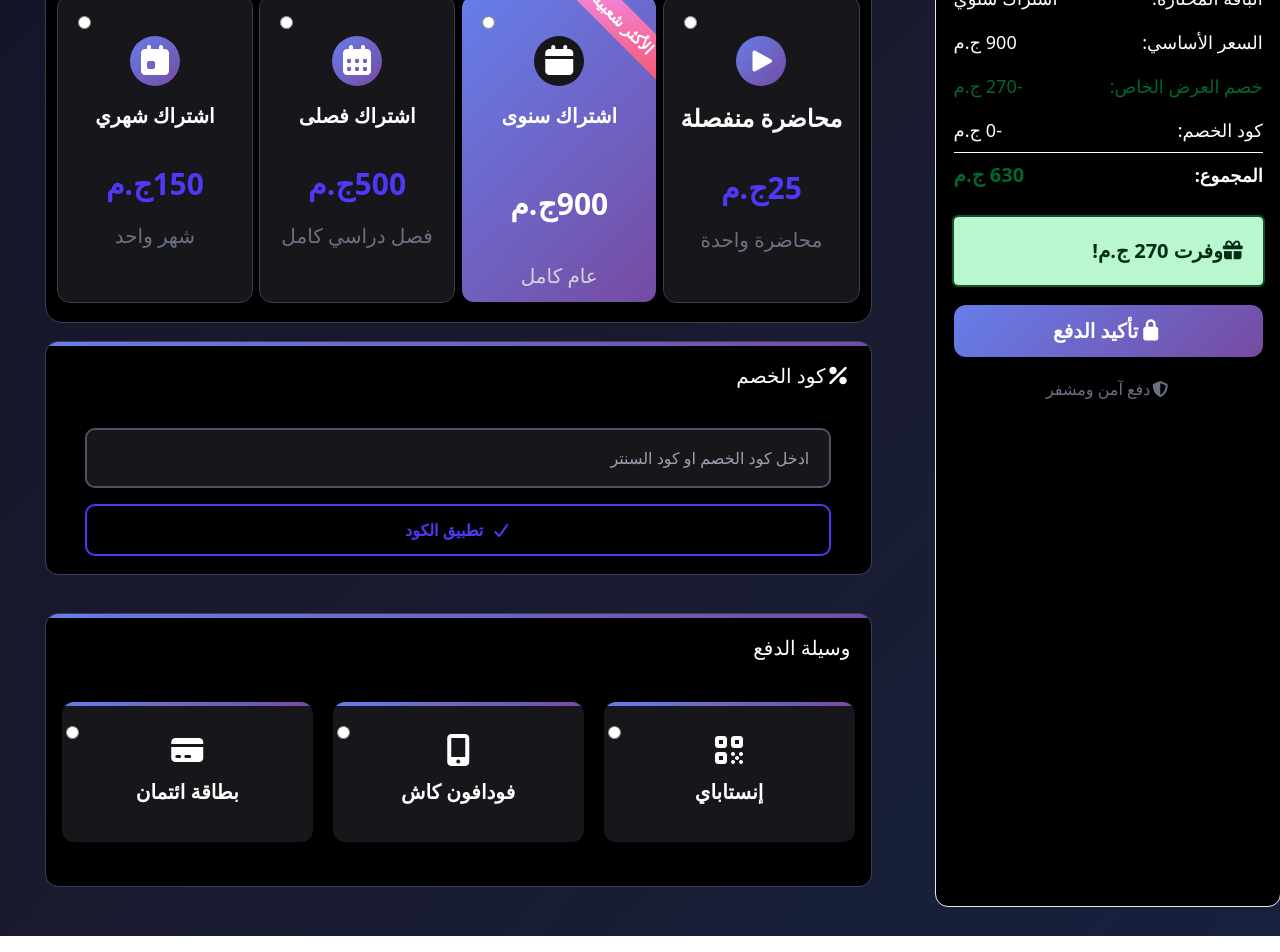
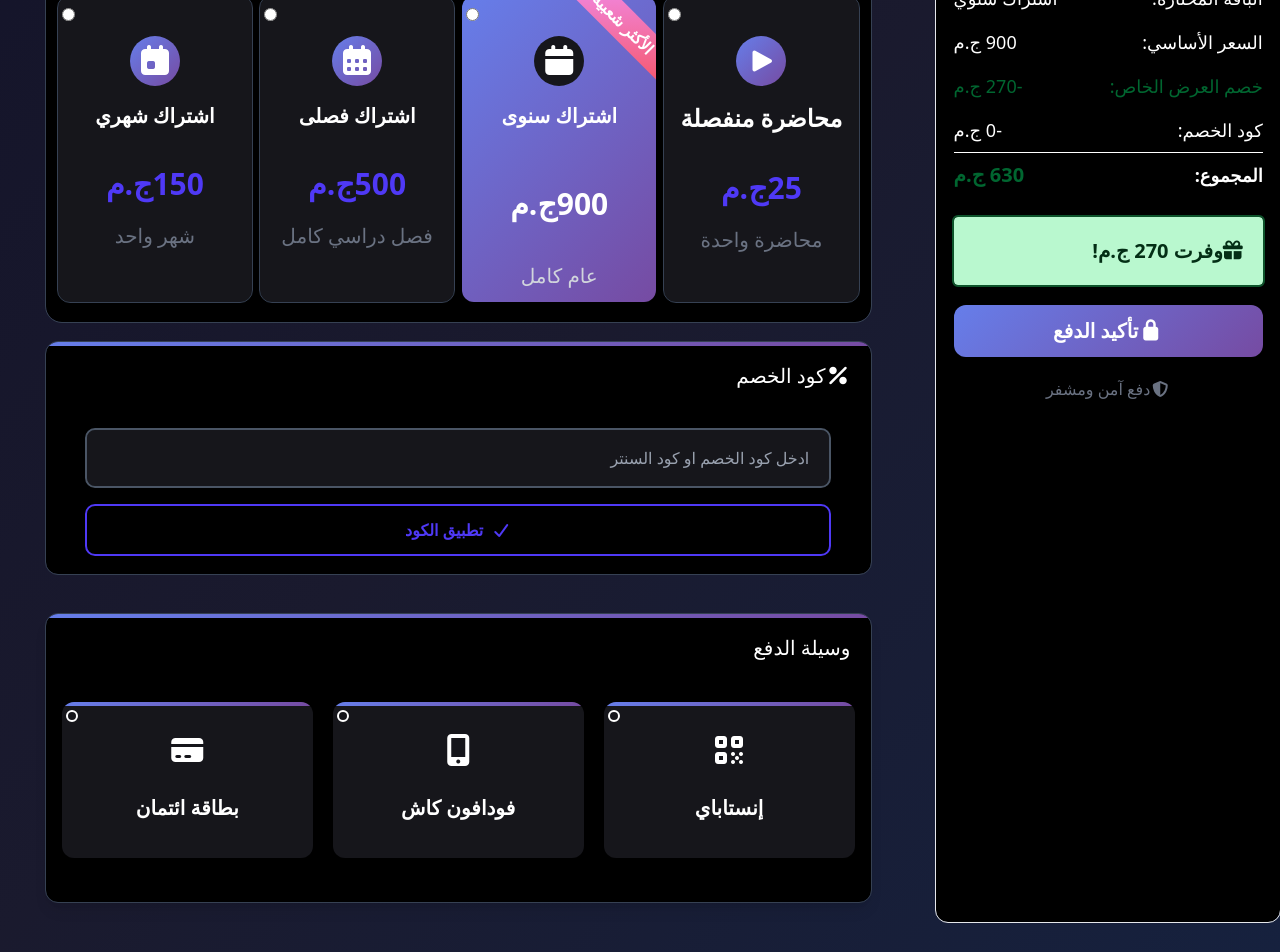
Before and after one commit to Mudzzo/edu-platfrom-test-1, a React (Vite) app: page /check in a window 1280 px wide. Shown: the part 357-1309 px from the top of the page. Built offline with nearby package versions, Linux system fonts and the light colour scheme; no server answers.

Commit message:
تعديل الكروت وتحديث ملخص الطلب بناءً على الاختيار

```diff
--- a/src/pages/check/Check.tsx
+++ b/src/pages/check/Check.tsx
@@ -1,9 +1,20 @@
 import React, { useEffect } from 'react';
+import { useState } from 'react';
 import './check.css';
 import { motion } from 'framer-motion';
 import '@fortawesome/fontawesome-free/css/all.min.css';
 
 const Check: React.FC = () => {
+  const [selectedOption, setSelectedOption] = useState('');
+  const [selectedPlanId, setSelectedPlanId] = useState('');
+
+  const options = [
+    { id: 'credit-card', label: 'بطاقة ائتمان', icon: 'credit-card' },
+    { id: 'mobile-alt', label: 'فودافون كاش', icon: 'mobile-alt' },
+    { id: 'qrcode', label: 'إنستاباي', icon: 'qrcode' },
+  ];
+
+
   useEffect(() => {
     window.scrollTo({ top: 5, behavior: 'smooth' });
   }, []);
@@ -35,9 +46,23 @@ const Check: React.FC = () => {
           </div>
 
           <div className="row px-3 grid grid-cols-1 md:grid-cols-2 lg:grid-cols-4 gap-2 shadow-2xl  ">
-            <div className="inner  overflow-hidden outline-1 outline-gray-700   relative text-center py-10  rounded-xl custom-translate-up transition-all main-color  hover:shadow-lg hover:shadow-indigo-500">
-              <div className='card-top-line'></div>
-              <label><input type="radio" name="payment" className="absolute top-5 left-5" /></label>
+     <div
+  onClick={() => setSelectedPlanId('monthly')}
+  className={`inner overflow-hidden outline-1 outline-gray-700 relative text-center py-10 rounded-xl custom-translate-up transition-all main-color hover:shadow-lg hover:shadow-indigo-500 cursor-pointer ${
+    selectedPlanId === 'monthly' ? 'ring-2 ring-indigo-500' : ''
+  }`}
+>
+  <div className="card-top-line"></div>
+  <label>
+    <input
+      type="radio"
+      name="payment"
+      value="monthly"
+      checked={selectedPlanId === 'monthly'}
+      onChange={() => setSelectedPlanId('monthly')}
+      className="absolute top-3 left-1"
+    />
+  </label>
 
   <div className="w-[50px] h-[50px] mx-auto rounded-full flex items-center justify-center year">
     <i className="fas fa-calendar-day fa-2xl main-text"></i>
@@ -49,10 +74,23 @@ const Check: React.FC = () => {
   </div>
   <p className="text-gray-500 text-xl">شهر واحد</p>
 </div>
-
-            <div className="inner relative overflow-hidden outline-1 outline-gray-700  relative text-center py-10  rounded-xl custom-translate-up transition-all main-color shadow-lg hover:shadow-lg hover:shadow-indigo-500">
-              <div className='card-top-line'></div>
-              <label><input type="radio" name="payment" className="absolute top-5 left-5" /></label>
+<div
+  onClick={() => setSelectedPlanId('semester')}
+  className={`inner relative overflow-hidden outline-1 outline-gray-700 text-center py-10 rounded-xl custom-translate-up transition-all main-color shadow-lg hover:shadow-indigo-500 cursor-pointer ${
+    selectedPlanId === 'semester' ? 'ring-2 ring-indigo-500' : ''
+  }`}
+>
+  <div className="card-top-line"></div>
+  <label>
+    <input
+      type="radio"
+      name="payment"
+      value="semester"
+      checked={selectedPlanId === 'semester'}
+      onChange={() => setSelectedPlanId('semester')}
+      className="absolute top-3 left-1"
+    />
+  </label>
 
   <div className="w-[50px] h-[50px] mx-auto rounded-full flex items-center justify-center year">
     <i className="fas fa-calendar-alt fa-2xl main-text"></i>
@@ -64,13 +102,28 @@ const Check: React.FC = () => {
   </div>
   <p className="text-gray-500 text-xl">فصل دراسي كامل</p>
 </div>
+<div
+  onClick={() => setSelectedPlanId('yearly')}
+  className={`inner year relative overflow-hidden shadow-gray-400 hover:scale-95 text-center pt-10 rounded-xl bg-white hover:translate-y-[-5px] transition hover:shadow-3xl hover:shadow-gray-300 cursor-pointer ${
+    selectedPlanId === 'yearly' ? 'ring-2 ring-indigo-500' : ''
+  }`}
+>
+  <div className="absolute top-[12px] right-[-38px] card text-white rotate-45 py-1 font-bold px-8">
+    الأكثر شعبية
+  </div>
+  <label>
+    <input
+      type="radio"
+      name="payment"
+      value="yearly"
+      checked={selectedPlanId === 'yearly'}
+      onChange={() => setSelectedPlanId('yearly')}
+       className="absolute top-3 left-1"
+    />
+  </label>
 
-            <div className="inner year relative overflow-hidden shadow-gray-400 hover:scale-95 text-center pt-10 rounded-xl bg-white hover:translate-y-[-5px] transition hover:shadow-3xl hover:shadow-gray-300">
-              <div className="absolute top-[12px] right-[-38px] card text-white rotate-45 py-1 font-bold px-8">الأكثر شعبية</div>
-              <label><input type="radio" name="payment" className="absolute top-5 left-5" /></label>
-
-                 <div className="w-[50px] h-[50px] mx-auto rounded-full flex items-center justify-center main-color ">
-       <i className="fas fa-calendar fa-2xl text-white  "></i>
+  <div className="w-[50px] h-[50px] mx-auto rounded-full flex items-center justify-center main-color">
+    <i className="fas fa-calendar fa-2xl text-white"></i>
   </div>
   <h4 dir="auto" className="text-xl font-bold my-4 text-white">اشتراك سنوى</h4>
   <div className="pt-10">
@@ -79,11 +132,25 @@ const Check: React.FC = () => {
   </div>
   <p className="text-gray-300 mb-3 pt-10 text-xl">عام كامل</p>
 </div>
+<div
+  onClick={() => setSelectedPlanId('single')}
+  className={`inner relative overflow-hidden outline-1 outline-gray-700 text-center py-10 rounded-xl custom-translate-up transition-all main-color hover:shadow-lg hover:shadow-indigo-500 cursor-pointer ${
+    selectedPlanId === 'single' ? 'ring-2 ring-indigo-500' : ''
+  }`}
+>
+  <div className="card-top-line"></div>
+  <label>
+    <input
+      type="radio"
+      name="payment"
+      value="single"
+      checked={selectedPlanId === 'single'}
+      onChange={() => setSelectedPlanId('single')}
+    className="absolute top-3 left-1"
+    />
+  </label>
 
-            <div className="inner relative overflow-hidden outline-1 outline-gray-700   text-center py-10  rounded-xl custom-translate-up transition-all main-color hover:shadow-lg hover:shadow-indigo-500">
-                <div className='card-top-line'></div>
-              <label><input type="radio" name="payment" className="absolute top-5 left-5" /></label>
-              <div className="w-[50px] h-[50px] mx-auto rounded-full flex items-center justify-center year ">
+  <div className="w-[50px] h-[50px] mx-auto rounded-full flex items-center justify-center year">
     <i className="fas fa-play fa-xl text-white"></i>
   </div>
   <h5 className="text-2xl font-bold my-4 main-text">محاضرة منفصلة</h5>
@@ -93,6 +160,7 @@ const Check: React.FC = () => {
   </div>
   <p className="text-gray-500 text-xl">محاضرة واحدة</p>
 </div>
+
           </div>
         </div>
 
@@ -109,32 +177,47 @@ const Check: React.FC = () => {
           </button>
         </div>
 
-      <div className="main-color relative shadow-gray-700 outline-1 outline-gray-700 w-[90%]  my-10 rounded-xl overflow-hidden mx-auto hover:shadow-lg hover:shadow-indigo-400 custom-translate-up transition-all">
-         <div className='card-top-line'></div>
-  <div dir="auto" className=" text-right bg-black py-5 pr-5">
+
+
+        <div className="relative outline-1 outline-gray-700  bg-black w-[90%] mx-auto my-10 rounded-xl overflow-hidden shadow-lg hover:shadow-indigo-300 custom-translate-up transition-all">
+          <div className="card-top-line"></div>
+          <div dir="auto" className="text-right py-5 pr-5">
             <span className="text-white text-xl">وسيلة الدفع</span>
           </div>
 
+          <div className="grid grid-cols-1 md:grid-cols-3  lg:gap-5 px-4 pb-6 bg-black">
+            {options.map((option) => (
+              <div
+                key={option.id}
+                onClick={() => setSelectedOption(option.id)}
+                className="relative py-5 cursor-pointer"
+              >
 
-  <div className="grid grid-cols-1 md:grid-cols-3 lg:grid-cols-3 lg:gap-5 px-4 pb-6 bg-black">
-    {['credit-card', 'mobile-alt', 'qrcode'].map((icon, index) => (
-      <div key={index} className="relative py-5">
-        <div className="text-center relative overflow-hidden py-9 rounded-xl main-color shadow-lg   hover:shadow-lg hover:shadow-indigo-500   transition-all  ">
-          <div className='card-top-line'></div>
-          <label>
-            <input type="radio" name="payWay" className="absolute top-6 left-1" />
-          </label>
-          <i className={`fas fa-${icon} fa-2xl main-text `}></i>
-          <h4 className="text-xl main-text font-semibold mt-4">
-            {icon === 'credit-card' ? 'بطاقة ائتمان' : icon === 'mobile-alt' ? 'فودافون كاش' : 'إنستاباي'}
-          </h4>
+                <div className="absolute top-7 left-1 z-888">
+                  <div className="w-3 h-3 border-2 border-white  rounded-full flex items-center justify-center">
+                    <div
+                      className={`w-3 h-3 rounded-full transition-all duration-200 ${
+                        selectedOption === option.id ? 'bg-white ' : ''
+                      }`}
+                    ></div>
+                  </div>
+                </div>
+
+
+                <div className="relative overflow-hidden text-center py-9 rounded-xl main-color shadow-lg transition-all hover:shadow-indigo-500">
+                  <div className="card-top-line"></div>
+                  <i className={`fas fa-${option.icon} fa-2xl main-text`}></i>
+                  <h4 className="text-xl main-text font-semibold mt-8">{option.label}</h4>
                 </div>
               </div>
             ))}
           </div>
+
+
         </div>
 
   </div>
+
 
         <div className="relative overflow-hidden lg:w-[30%] lg:mt-5 lg:ml-5 bg-black text-white  w-[90%]   rounded-xl  mx-auto hover:shadow-xl  transition-all outline  outline-gray-200 mb-5 ">
           <div className='card-top-line'></div>
```
Lines whose indentation alone changed are shown as unchanged.
